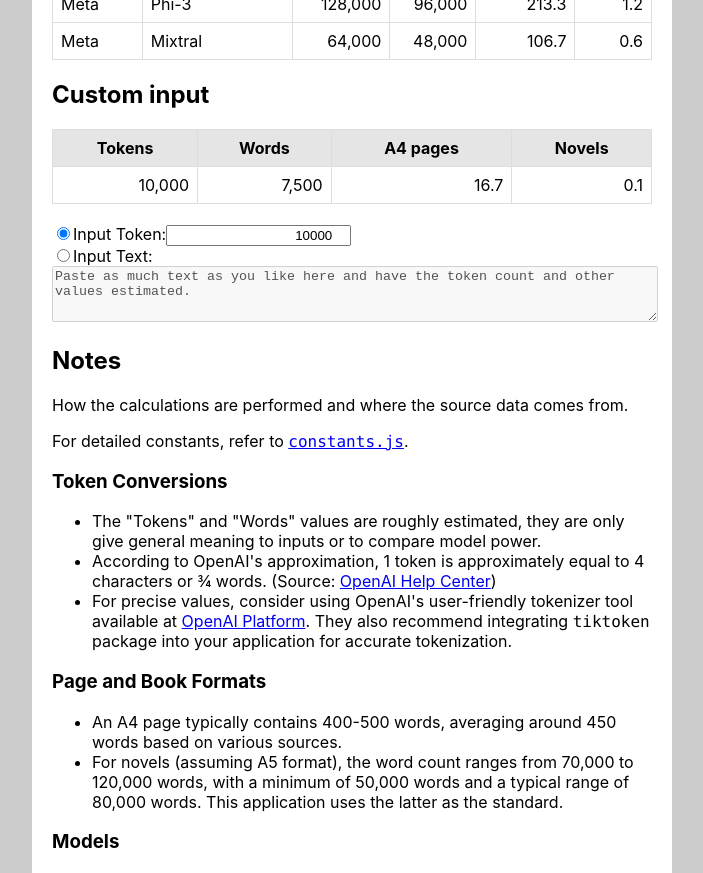
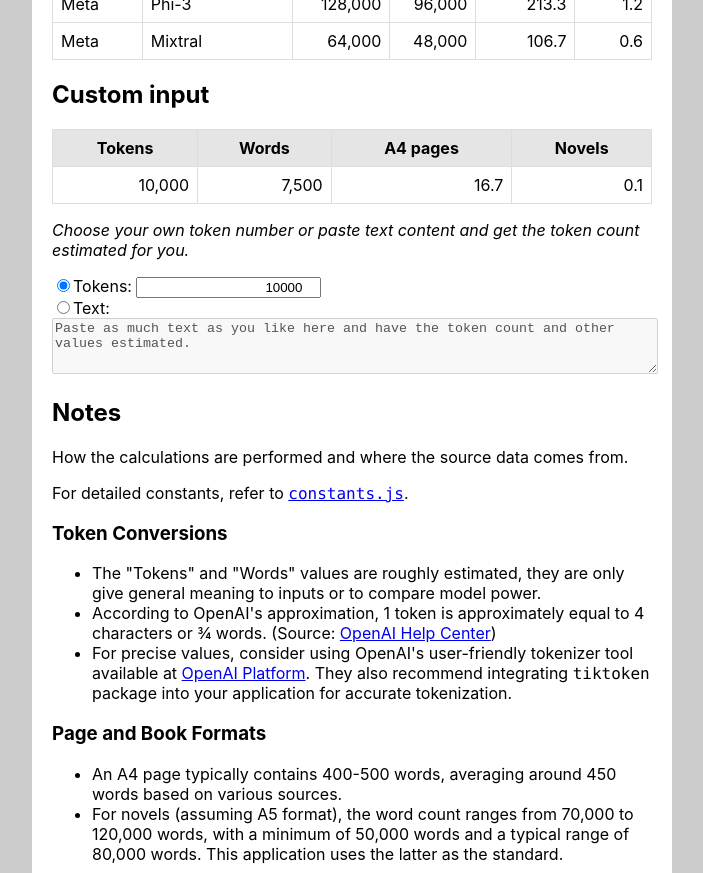
Before and after one commit to MichaelCurrin/token-translator, a React (Create React App) app: page / in a window 1280 px wide. Shown: the part 1080-1953 px from the top of the page, without its empty margins (288-991 px from the left). Built offline with nearby package versions, Linux system fonts and the light colour scheme.

Commit message:
update ConvertInput.jsx and InputForm.jsx

```diff
--- a/src/components/custom/ConvertInput.jsx
+++ b/src/components/custom/ConvertInput.jsx
@@ -107,9 +107,9 @@ function ConvertInput() {
   }, [tokenValue, textValue, inputType, handleTokenSubmit, handleTextSubmit]);
 
   return (
-    <div className="container">
+    <div >
       <ResultTable result={result} />
-      <br />
+      <p><i>Choose your own token number or paste text content and get the token count estimated for you.</i></p>
       <InputForm
         inputType={inputType}
         tokenValue={tokenValue}
--- a/src/components/custom/InputForm.jsx
+++ b/src/components/custom/InputForm.jsx
@@ -24,7 +24,7 @@ function InputForm({
             checked={inputType === "number"}
             readOnly
           />
-          <span data-testid="user-input-number-label">Input Token:</span>
+          <span data-testid="user-input-number-label">Tokens: </span>
         </label>
         <input
           data-testid="user-input-number"
@@ -48,7 +48,7 @@ function InputForm({
             checked={inputType === "text"}
             readOnly
           />
-          <span data-testid="user-input-text-label">Input Text:</span>
+          <span data-testid="user-input-text-label">Text: </span>
         </label>
         <textarea
           data-testid="user-input-text"
```
